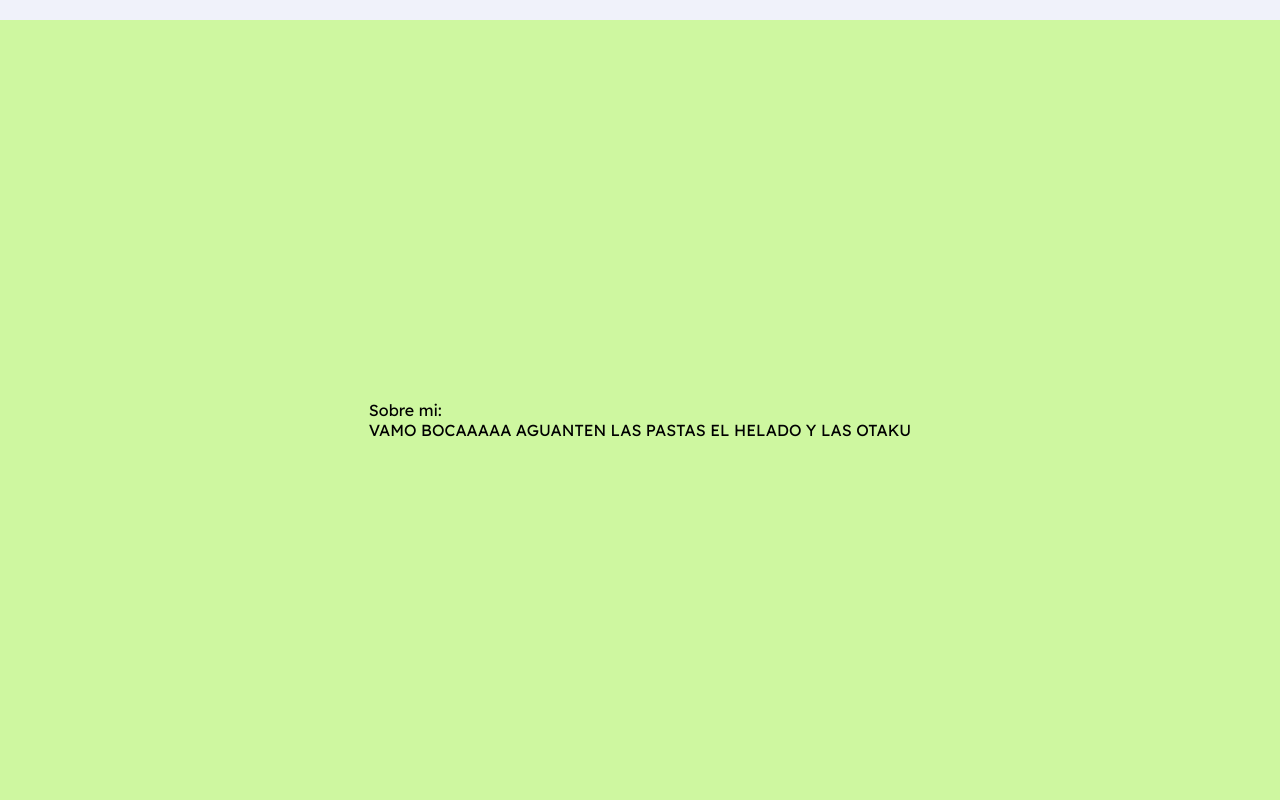
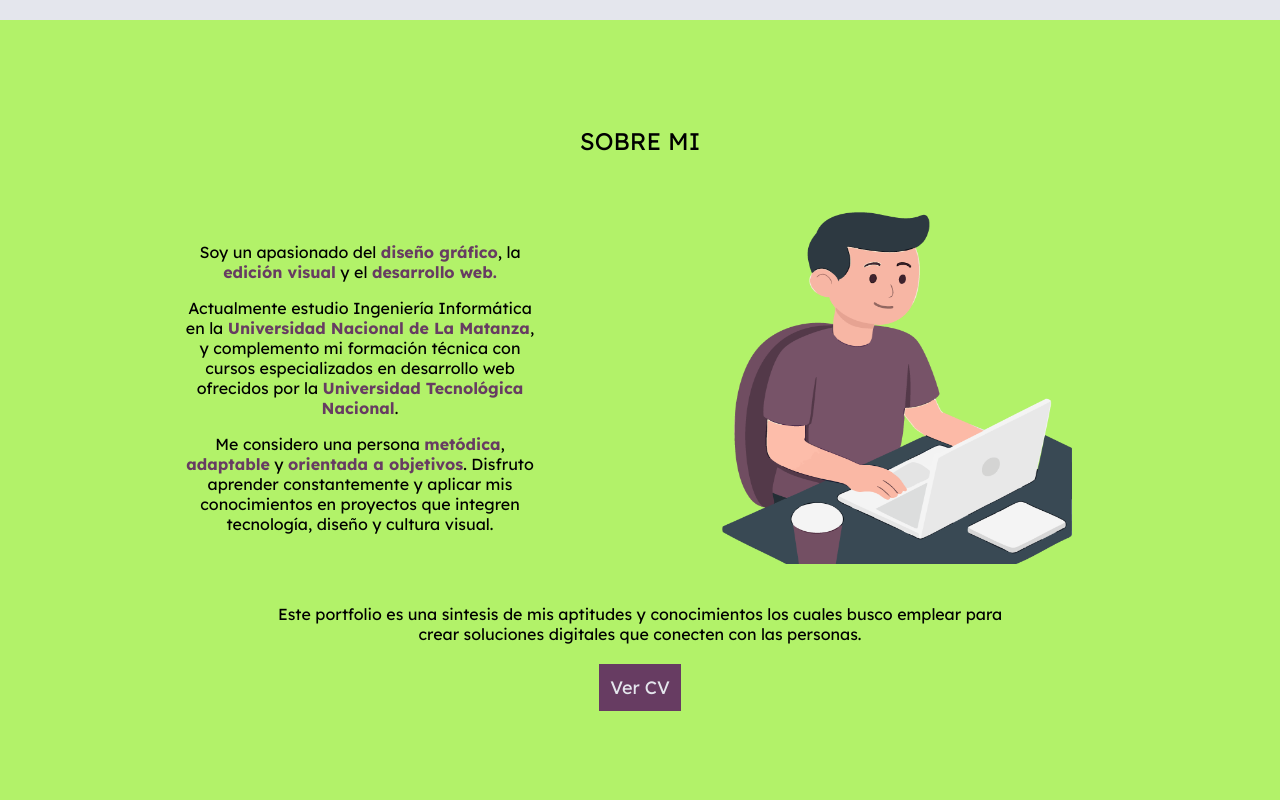
Before and after one commit to nahuelcstr/portfolio-nahuelcastro, a plain HTML site: page index.html in a window 1280 px wide. Shown: the part 780-1580 px from the top of the page. Drawn offline with Linux system fonts and the light colour scheme.

Commit message:
Aplicacion de media queries para sector de Inicio y Sobre mi, y ajustes en el html

```diff
--- a/index.html
+++ b/index.html
@@ -23,7 +23,7 @@
         </div>
     </nav>
         <section id="inicio" class="containerSection">
-          <div>
+          <div class="content">
               Hola, mi nombre es
               <span class="color-text">Nahuel Castro</span>
               <br>
@@ -35,18 +35,27 @@
               </p>
           </div>
         </section>
-        <section id="sobre-mi" class="containerSection">Sobre mi:
-          <br>
-          VAMO BOCAAAAA
-          AGUANTEN LAS PASTAS EL HELADO Y LAS OTAKU
+        <section id="sobre-mi" class="containerSection">
+            <h2>SOBRE MI</h2>
+            <div class="sm-container">
+              <img src="./images/Mesa de trabajo 1.png" alt="Persona con laptop">
+              <div class="sm-text">
+                  <p>Soy un apasionado del <b>diseño gráfico</b>, la <b>edición visual</b> y el <b>desarrollo web.</b></p>
+                  <p>Actualmente estudio Ingeniería Informática en la <b>Universidad Nacional de La Matanza</b>, y complemento mi formación técnica con cursos especializados en desarrollo web ofrecidos por la <b>Universidad Tecnológica Nacional</b>.</p>
+                  <p>Me considero una persona <b>metódica</b>, <b>adaptable</b> y <b>orientada a objetivos</b>. Disfruto aprender constantemente y aplicar mis conocimientos en proyectos que integren tecnología, diseño y cultura visual.</p>
+              </div>
+            </div>
+            <p>Este portfolio es una sintesis de mis aptitudes y conocimientos los cuales busco emplear para crear soluciones digitales que conecten con las personas.</p>
+            <p><a href="./images/CV-NahuelCastro.pdf" target="_blank" rel="noopener noreferrer">Ver CV</a></p>
         </section>
-        <section id="educacion" class="containerSection">Educacion:</section>
-        <section id="proyectos" class="containerSection">Proyectos:</section>
-        <section id="contacto" class="containerSection">Contacto:</section>
+        <section id="educacion" class="containerSection"><h2>HABILIDADES</h2></section>
+        <section id="proyectos" class="containerSection"><h2>PROYECTOS</h2></section>
+        <section id="contacto" class="containerSection"><h2>CONTACTO</h2></section>
     <script text="text-js" src="script.js"></script>
   </body>
   <footer>
-    <span>©2025 Nahuel Castro</span>
+    <span>Designed and Developed by Soumyajit Behera
+Copyright © 2025 SB</span>
     </div>
   </footer>
 </html>
--- a/styles.css
+++ b/styles.css
@@ -1,8 +1,8 @@
 @import url('https://fonts.googleapis.com/css2?family=Lexend:wght@100..900&display=swap');
 :root{
-    --color-primario: #CEF7A0;
+    --color-primario: #B2F269;
     --color-secundario: #673C62;
-    --color-blanco: #F0F2FA;
+    --color-blanco: #E4E6ED;
     --color-negro: #141414;
 }
 *{
@@ -32,10 +32,11 @@ h1{
 .nav.show{
     opacity: 1;
     top: 0%;
+    transition: .4s ease-out ;
 }
 .nav-container{
     width: 90%;
-    height: 80px;
+    height: 60px;
     margin: 0 auto;
 
     display: flex;
@@ -88,12 +89,12 @@ h1{
     border-radius: 50px;
     border: 5px solid #673C62;
 
-    transition: backgruund-image 0.5s;
+    transition: background-image 0.5s;
 }
 .nav-input{
     display:none;
 }
-@media (width > 678px){
+@media (width > 679px){
     .nav-btn{
         display: none ;
         position: fixed;
@@ -103,6 +104,7 @@ h1{
         flex-direction: row;
         position: absolute;
         justify-content: end;
+
     }
     #btn-contacto{
         color: var(--color-blanco);
@@ -111,24 +113,26 @@ h1{
         border-radius: 50px 50px;
     }
 }
+
 /*SECTORES*/
-main{
-    display: flex;
-    flex-direction: column;
-    align-items: center;
-}
 .containerSection{
     display: flex;
     align-items: center;
     justify-content: center;
     width: 100%;
     height: 100vh;
+    padding: 2rem 3rem;
+    overflow: hidden;
 }
+h2{
+    font-size: x-large;
+}
+
+/*INICIO*/
 #inicio{
     background-color: var(--color-blanco);
     min-height: 100%;
-    font-size: xx-large;
-    box-sizing: border-box;
+    font-size: x-large;
 }
 #inicio span{
     color: var(--color-secundario);
@@ -139,19 +143,95 @@ main{
     color: var(--color-blanco);
     background-color: var(--color-secundario);
     line-height: 5rem;
-    padding: 9px 9px;
+    padding: 10px 9px;
     z-index: 1;
     border: 2px solid var(--color-secundario);
     transition: all 0.5s ease;
 }
 #inicio a:hover{
     background: transparent;
-      color: var(--color-secundario);
-      box-shadow: 0 0 5px var(--color-secundario), 0 0 40px var(--color-secundario);
+    color: var(--color-secundario);
+    box-shadow: 0 0 5px var(--color-secundario), 0 0 40px var(--color-secundario);
 }
+
+/*SOBRE MI*/
 #sobre-mi{
     background-color: var(--color-primario);
+    flex-direction: column;
+    font-size: x-large;
+    min-height: 100vh;
+    height: auto;
+    scroll-margin-top: 60px; /*para evitar que el titulo quede tapado*/
 }
+#sobre-mi p{
+    text-align: center;
+    font-size: medium;
+    margin: 1rem 0;
+}
+#sobre-mi b{
+    font-weight: 700;
+    color: var(--color-secundario);
+}
+.sm-container{
+    display: flex;
+    align-items: center;
+    flex-direction: column;
+}
+#sobre-mi img{
+    height: 12rem;
+    width: 12rem;
+    padding: 1.5rem;
+}
+#sobre-mi a{
+    font-size: large;
+    text-decoration: none;
+    color: var(--color-blanco);
+    background-color: var(--color-secundario);
+    border: 2px solid var(--color-secundario);
+    padding: 10px 9px;
+    z-index: 1;
+    transition: all 0.5s ease;
+}
+#sobre-mi a:hover{
+    background: transparent;
+    color: var(--color-secundario);
+    box-shadow: 0 0 5px var(--color-secundario), 0 0 40px var(--color-secundario);
+    background-color: var(--color-blanco);
+}
+@media (width>679px){
+    #sobre-mi p{
+        max-width: 60vw;
+    }
+    #sobre-mi h2{
+        margin: 0 auto;
+        margin-bottom: 2rem;
+    }
+    .sm-container{
+        display: flex;
+        flex-direction: row-reverse;
+        gap: 10rem;
+    }
+    #sobre-mi img{
+        height: 20rem;
+        width: 20rem;
+        padding: 1.5rem;
+    }
+    .sm-text{
+        max-width: 22rem;
+    }
+
+}
+@media (width>1025px){
+    #sobre-mi img{
+        height: 25rem;
+        width: 25rem;
+        padding: 1.5rem;
+
+
+    }
+}
+
+
 #educacion{
     background-color: var(--color-blanco);
 }
```
Also changed, not shown: images/Mesa de trabajo 1.png (added), 1 other file.
